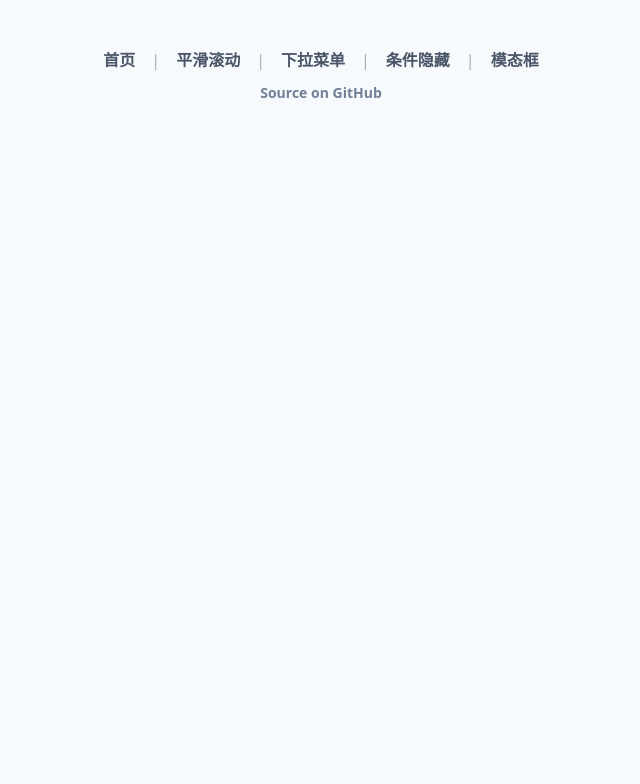
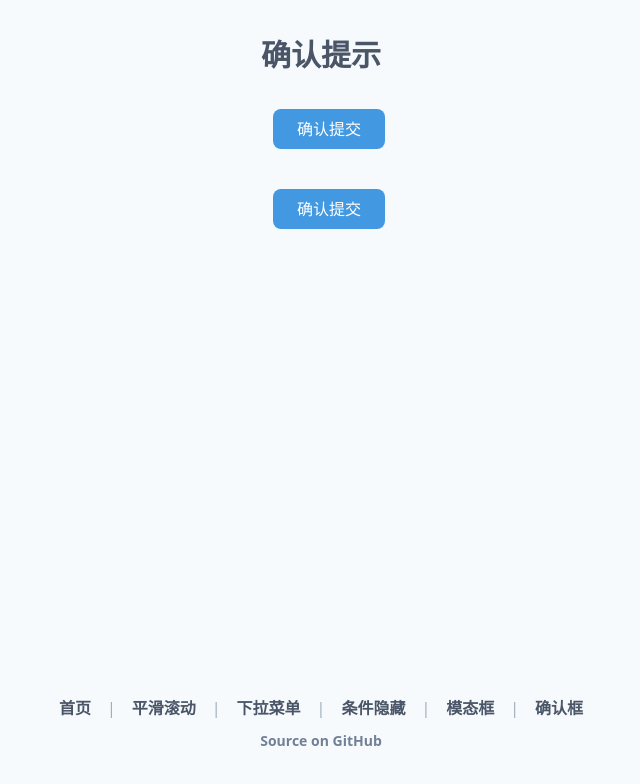
Before and after one commit to curder/practical-vue-component-src, a Vue app: page /confirmation-dialog in a window 1280 px wide. Shown: the top 784 px of the page, without its empty margins (319-959 px from the left). Built offline with nearby package versions, Linux system fonts and the light colour scheme.

Commit message:
将modal展现为其他形式，例如确认框

```diff
--- a/src/App.vue
+++ b/src/App.vue
@@ -19,6 +19,12 @@
 
         <span class="mx-4 text-gray-500">|</span>
         <router-link class="font-semibold text-gray-700 hover:underline" to="/modals">模态框</router-link>
+
+        <span class="mx-4 text-gray-500">|</span>
+        <router-link
+          class="font-semibold text-gray-700 hover:underline"
+          to="/confirmation-dialog"
+        >确认框</router-link>
       </div>
       <div class="mt-2">
         <a
--- /dev/null
+++ b/src/components/ConfirmButton.vue
@@ -0,0 +1,45 @@
+<template>
+  <button @click="confirm">
+    <slot></slot>
+  </button>
+</template>
+<script>
+export default {
+  props: {
+    message: {
+      type: String,
+      default: ""
+    },
+
+    cancleButton: {
+      default: "取消"
+    },
+
+    confirmButton: {
+      default: "确定"
+    }
+  },
+
+  data() {
+    return {
+      confirmed: false
+    };
+  },
+
+  methods: {
+    confirm(e) {
+      if (this.confirmed) {
+        return;
+      }
+
+      e.preventDefault();
+      this.$model.dialog(this._props).then(confirm => {
+        if (confirm) {
+          this.confirmed = true;
+          this.$el.click();
+        }
+      });
+    }
+  }
+};
+</script>
--- /dev/null
+++ b/src/components/ConfirmDialog.vue
@@ -0,0 +1,46 @@
+<template>
+  <modal name="dialog">
+    {{ params.message }}
+    <template v-slot:footer>
+      <button
+        class="bg-gray-500 px-6 py-2 rounded-lg text-white hover:bg-gray-600"
+        @click.prevent="handleClick(false)"
+        v-text="params.cancleButton"
+      ></button>
+      <button
+        class="bg-blue-500 px-6 py-2 rounded-lg text-white hover:bg-blue-600 ml-4"
+        @click.prevent="handleClick(true)"
+        v-text="params.confirmButton"
+      ></button>
+    </template>
+  </modal>
+</template>
+<script>
+import Modal from "../plugins/modal/ModalPlugin.js";
+
+export default {
+  data() {
+    return {
+      params: {
+        message: "确定?",
+        cancleButton: "取消",
+        confirmButton: "确定"
+      }
+    };
+  },
+
+  beforeMount() {
+    Modal.events.$on("show", params => {
+      this.params = Object.assign(this.params, params);
+    });
+  },
+
+  methods: {
+    handleClick(confirmed) {
+      Modal.events.$emit("clicked", confirmed);
+
+      this.$model.hide();
+    }
+  }
+};
+</script>
--- a/src/plugins/modal/ModalPlugin.js
+++ b/src/plugins/modal/ModalPlugin.js
@@ -1,14 +1,34 @@
 let Plugin = {
   install(Vue, options = {}) {
     Vue.component("modal", require("./Component.vue").default);
+
+    Plugin.events = new Vue();
 
     Vue.prototype.$model = {
       hide() {
         location.hash = "#";
       },
 
-      show(name) {
+      show(name, params = {}) {
         location.hash = name;
+
+        Plugin.events.$emit("show", params);
+      },
+
+      dialog(message, params = {}) {
+        if (typeof message === "string") {
+          params.message = message;
+        } else {
+          params = message;
+        }
+
+        return new Promise((resolve, reject) => {
+          this.show("dialog", params);
+
+          Plugin.events.$on("clicked", confirmed => {
+            resolve(confirmed);
+          });
+        });
       }
     };
   }
--- a/src/router.js
+++ b/src/router.js
@@ -5,6 +5,7 @@ import SmoothScrolling from "./views/SmoothScrolling.vue";
 import ContextMenus from "./views/ContextMenus.vue";
 import ConditionVisibility from "./views/ConditionVisibility.vue";
 import Modals from "./views/Modals.vue";
+import ConfirmationDialog from "./views/ConfirmationDialog.vue";
 
 Vue.use(Router);
 
@@ -36,6 +37,11 @@ export default new Router({
       path: "/modals",
       name: "modals",
       component: Modals
+    },
+    {
+      path: "/confirmation-dialog",
+      name: "confirmation-dialog",
+      component: ConfirmationDialog
     }
   ]
 });
--- /dev/null
+++ b/src/views/ConfirmationDialog.vue
@@ -0,0 +1,38 @@
+<template>
+  <div class="container mx-auto text-center">
+    <h2 class="text-3xl font-bold mb-8 my-8 text-gray-700">确认提示</h2>
+
+    <div>
+      <form method="POST" action="https://www.google.com">
+        <confirm-button message="你确定要注册吗？">
+          <button
+            type="submit"
+            class="bg-blue-500 px-6 py-2 rounded-lg text-white hover:bg-blue-600 ml-4"
+          >确认提交</button>
+        </confirm-button>
+      </form>
+    </div>
+    <div class="mt-10">
+      <form method="POST" action="https://www.google.com">
+        <confirm-button
+          message="你确定要注册吗？"
+          cancle-button="返回"
+          confirm-button="确认"
+          class="bg-blue-500 px-6 py-2 rounded-lg text-white hover:bg-blue-600 ml-4"
+        >确认提交</confirm-button>
+      </form>
+    </div>
+    <confirm-dialog></confirm-dialog>
+  </div>
+</template>
+<script>
+import ConfirmDialog from "../components/ConfirmDialog.vue";
+import ConfirmButton from "../components/ConfirmButton.vue";
+
+export default {
+  components: {
+    ConfirmDialog,
+    ConfirmButton
+  }
+};
+</script>
```
